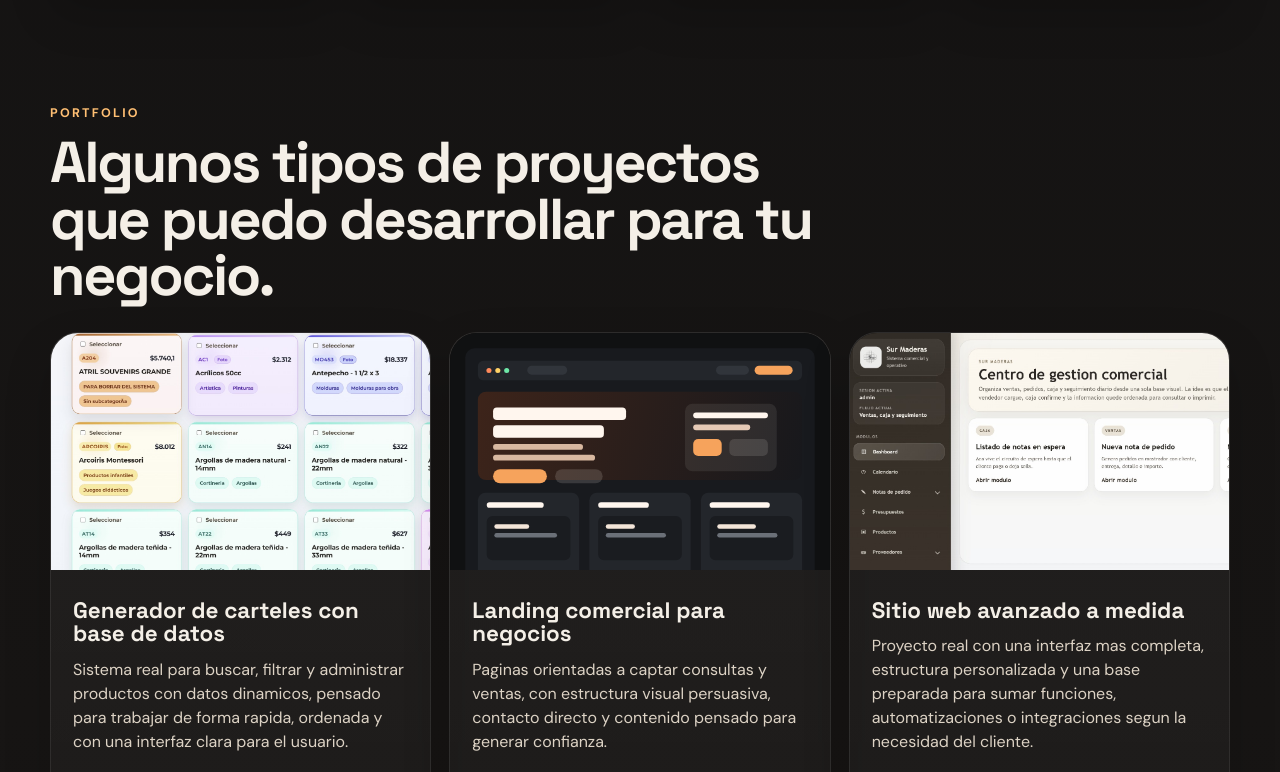
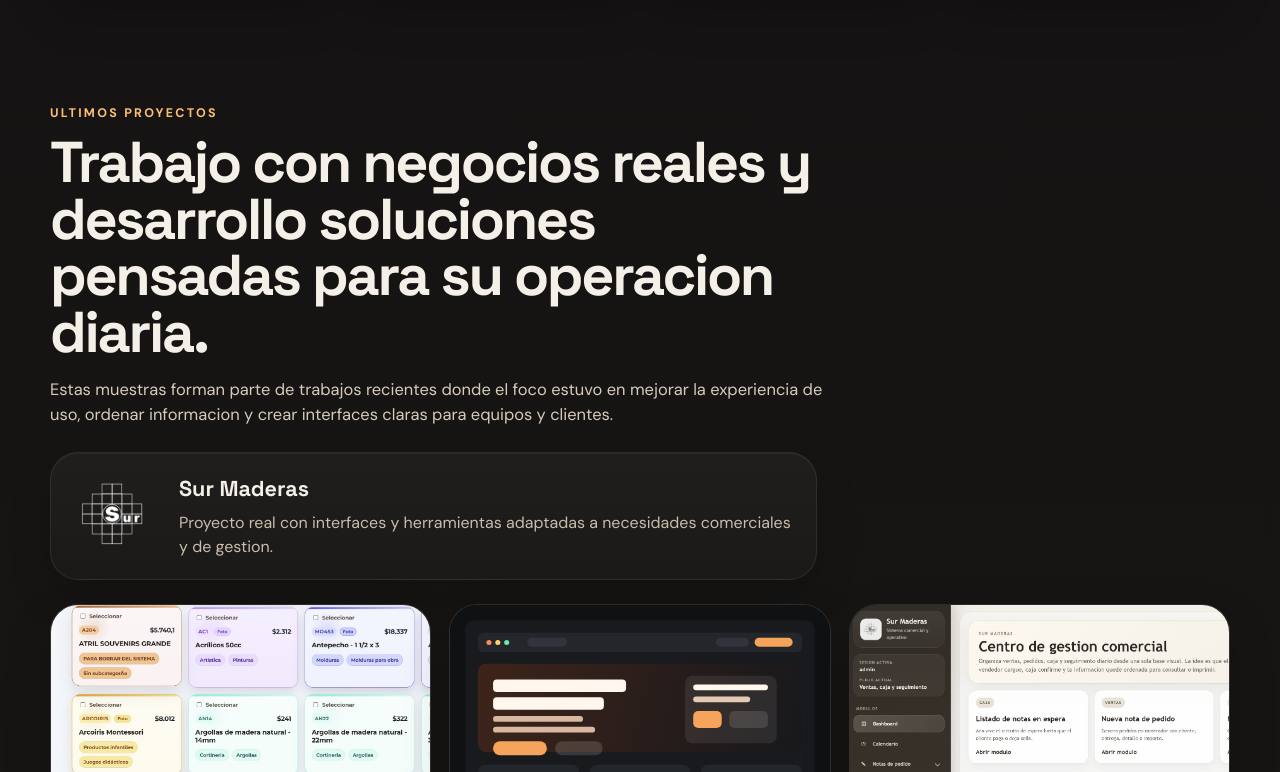
Before and after one commit to Maturojo/devstudio, a React (Vite) app: page / in a window 1280 px wide. Shown: the part 2168-2940 px from the top of the page. Built offline with nearby package versions, Linux system fonts and the light colour scheme; no server answers.

Commit message:
Add latest projects client showcase

```diff
--- a/src/App.jsx
+++ b/src/App.jsx
@@ -233,9 +233,32 @@
           </section>
 
           <section className="section portfolio" id="portfolio">
-            <div className="section-heading">
-              <p className="eyebrow">Portfolio</p>
-              <h2>Algunos tipos de proyectos que puedo desarrollar para tu negocio.</h2>
+            <div className="portfolio-showcase">
+              <div className="section-heading portfolio-heading">
+                <p className="eyebrow">Ultimos proyectos</p>
+                <h2>Trabajo con negocios reales y desarrollo soluciones pensadas para su operacion diaria.</h2>
+                <p className="portfolio-intro">
+                  Estas muestras forman parte de trabajos recientes donde el foco estuvo
+                  en mejorar la experiencia de uso, ordenar informacion y crear interfaces
+                  claras para equipos y clientes.
+                </p>
+              </div>
+
+              <div className="portfolio-client">
+                <div className="portfolio-client-card">
+                  <img
+                    className="portfolio-client-logo"
+                    src="/sur-maderas-logo.png"
+                    alt="Logo de Sur Maderas"
+                  />
+                  <div>
+                    <p className="portfolio-client-name">Sur Maderas</p>
+                    <p className="portfolio-client-text">
+                      Proyecto real con interfaces y herramientas adaptadas a necesidades
+                      comerciales y de gestion.
+                    </p>
+                  </div>
+                </div>
               </div>
 
               <div className="portfolio-grid">
@@ -262,6 +285,7 @@
                     </div>
                   </article>
                 ))}
+              </div>
             </div>
           </section>
 
--- a/src/styles.css
+++ b/src/styles.css
@@ -359,6 +359,60 @@
 
 .portfolio-grid {
   grid-template-columns: repeat(3, minmax(0, 1fr));
+}
+
+.portfolio-showcase {
+  display: grid;
+  gap: 24px;
+}
+
+.portfolio-heading {
+  margin-bottom: 0;
+}
+
+.portfolio-intro {
+  max-width: 70ch;
+  margin: 18px 0 0;
+  color: #d7cbbb;
+  font-size: 1.03rem;
+}
+
+.portfolio-client {
+  display: flex;
+}
+
+.portfolio-client-card {
+  display: flex;
+  align-items: center;
+  gap: 20px;
+  padding: 20px 24px;
+  border-radius: 28px;
+  border: 1px solid rgba(255, 255, 255, 0.08);
+  background: linear-gradient(180deg, rgba(255, 255, 255, 0.045), rgba(255, 255, 255, 0.025));
+  box-shadow:
+    inset 0 1px 0 rgba(255, 255, 255, 0.04),
+    0 18px 44px rgba(0, 0, 0, 0.14);
+}
+
+.portfolio-client-logo {
+  width: 84px;
+  height: 84px;
+  object-fit: contain;
+  flex: 0 0 auto;
+}
+
+.portfolio-client-name {
+  margin: 0 0 6px;
+  font-family: "Space Grotesk", sans-serif;
+  font-size: 1.35rem;
+  font-weight: 700;
+  color: #f4efe7;
+}
+
+.portfolio-client-text {
+  margin: 0;
+  color: #cbbcab;
+  max-width: 56ch;
 }
 
 .portfolio-card {
@@ -896,6 +950,11 @@
     display: grid;
   }
 
+  .portfolio-client-card {
+    align-items: flex-start;
+    flex-direction: column;
+  }
+
   .hero-card {
     min-height: 320px;
   }
```
Also changed, not shown: public/sur-maderas-logo.png (added). Lines whose indentation alone changed are shown as unchanged.
